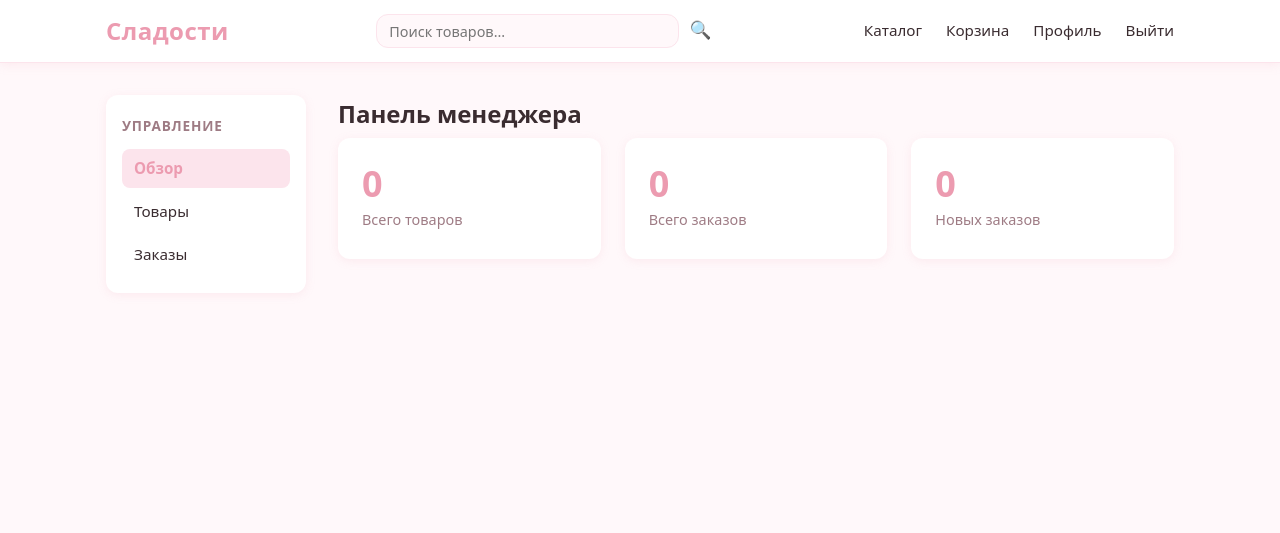
After one commit to Hanabiiiko/confectionery-shop-django, a Django app: page /dashboard/ in a window 1280 px wide. The commit adds this page. Shown: the top 533 px of the page. Run offline with Django 5.2, Linux system fonts and the light colour scheme; the visitor is signed in with stand-in values (Sample User, id 1); data that the repository does not hold is empty.

Commit message:
dashboard каркас

```diff
--- a/config/urls.py
+++ b/config/urls.py
@@ -11,6 +11,7 @@ urlpatterns = [
     path('accounts/', include('accounts.urls')),
     path('cart/', include('cart.urls', namespace='cart')),
     path('orders/', include('orders.urls', namespace='orders')),
+    path('dashboard/', include('dashboard.urls')),
     path('admin/', admin.site.urls),
 ]
 
--- /dev/null
+++ b/dashboard/decorators.py
@@ -0,0 +1,16 @@
+from functools import wraps
+
+from django.contrib.auth.views import redirect_to_login
+from django.core.exceptions import PermissionDenied
+
+
+def manager_required(view_func):
+    @wraps(view_func)
+    def _wrapped(request, *args, **kwargs):
+        if not request.user.is_authenticated:
+            return redirect_to_login(request.get_full_path())
+        if not (request.user.is_superuser or request.user.is_manager):
+            raise PermissionDenied
+        return view_func(request, *args, **kwargs)
+
+    return _wrapped
--- /dev/null
+++ b/dashboard/urls.py
@@ -0,0 +1,9 @@
+from django.urls import path
+
+from . import views
+
+app_name = 'dashboard'
+
+urlpatterns = [
+    path('', views.dashboard_home, name='home'),
+]
--- a/dashboard/views.py
+++ b/dashboard/views.py
@@ -1,3 +1,16 @@
 from django.shortcuts import render
 
-# Create your views here.
+from shop.models import Product
+from orders.models import Order
+
+from .decorators import manager_required
+
+
+@manager_required
+def dashboard_home(request):
+    context = {
+        'products_count': Product.objects.count(),
+        'orders_count': Order.objects.count(),
+        'new_orders_count': Order.objects.filter(status='new').count(),
+    }
+    return render(request, 'dashboard/home.html', context)
--- a/static/css/styles.css
+++ b/static/css/styles.css
@@ -1493,3 +1493,32 @@ footer {
         grid-template-columns: 1fr;
     }
 }
+
+/* Панель менеджера */
+.dashboard-stats {
+    display: grid;
+    grid-template-columns: repeat(auto-fit, minmax(180px, 1fr));
+    gap: 1.5rem;
+}
+
+.dashboard-stat {
+    display: flex;
+    flex-direction: column;
+    gap: 0.4rem;
+    padding: 1.75rem 1.5rem;
+    background-color: var(--color-white);
+    border-radius: var(--radius);
+    box-shadow: var(--shadow);
+}
+
+.dashboard-stat-number {
+    font-size: 2.25rem;
+    font-weight: 700;
+    color: var(--color-accent);
+    line-height: 1;
+}
+
+.dashboard-stat-label {
+    color: var(--color-muted);
+    font-size: 0.9rem;
+}
--- /dev/null
+++ b/templates/dashboard/home.html
@@ -0,0 +1,44 @@
+{% extends "base.html" %}
+
+{% block title %}Панель менеджера — Сладости{% endblock %}
+
+{% block content %}
+<div class="catalog-layout">
+
+    <aside class="sidebar">
+        <h2 class="sidebar-title">Управление</h2>
+        <ul class="sidebar-list dashboard-menu">
+            <li>
+                <a href="{% url 'dashboard:home' %}" class="sidebar-link active">Обзор</a>
+            </li>
+            <li>
+                <a href="#" class="sidebar-link">Товары</a>
+            </li>
+            <li>
+                <a href="#" class="sidebar-link">Заказы</a>
+            </li>
+        </ul>
+    </aside>
+
+    <div class="catalog-content">
+
+        <h1 class="catalog-heading">Панель менеджера</h1>
+
+        <div class="dashboard-stats">
+            <div class="dashboard-stat">
+                <span class="dashboard-stat-number">{{ products_count }}</span>
+                <span class="dashboard-stat-label">Всего товаров</span>
+            </div>
+            <div class="dashboard-stat">
+                <span class="dashboard-stat-number">{{ orders_count }}</span>
+                <span class="dashboard-stat-label">Всего заказов</span>
+            </div>
+            <div class="dashboard-stat">
+                <span class="dashboard-stat-number">{{ new_orders_count }}</span>
+                <span class="dashboard-stat-label">Новых заказов</span>
+            </div>
+        </div>
+
+    </div>
+</div>
+{% endblock %}
```
